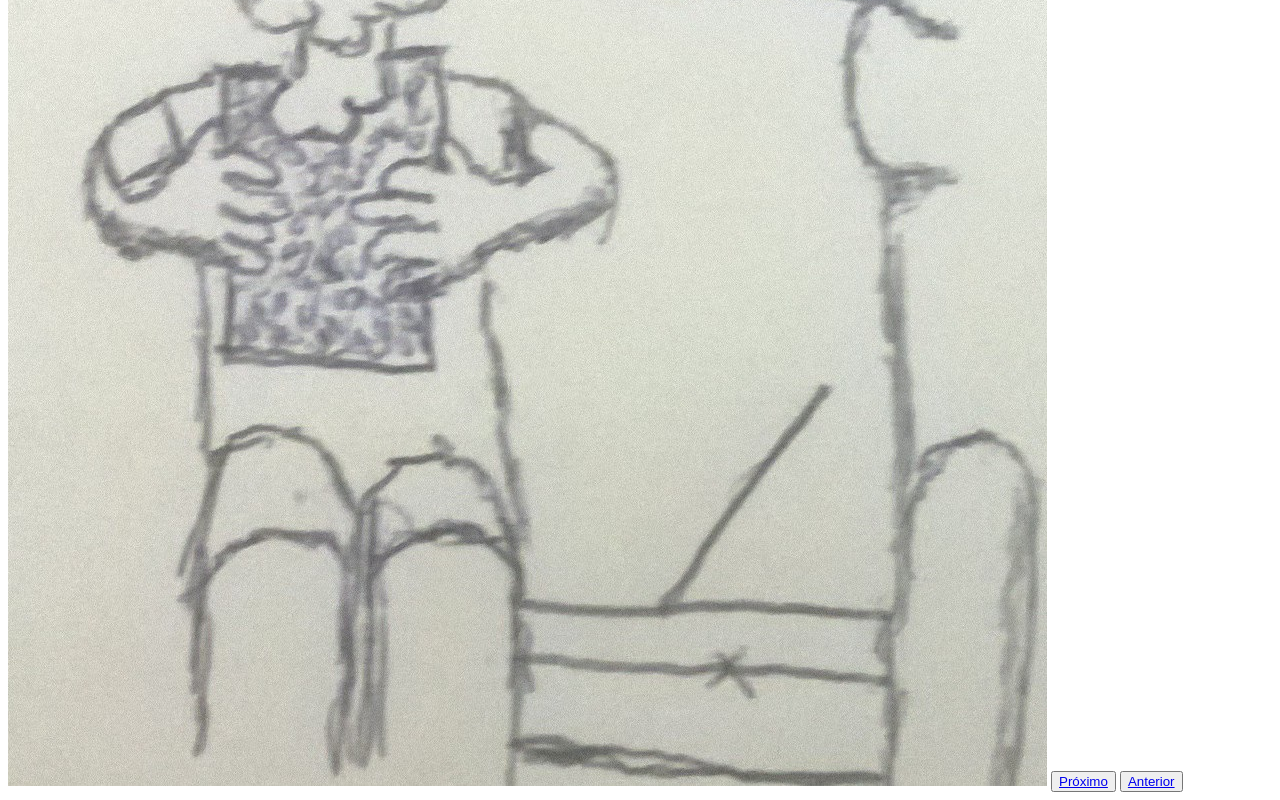
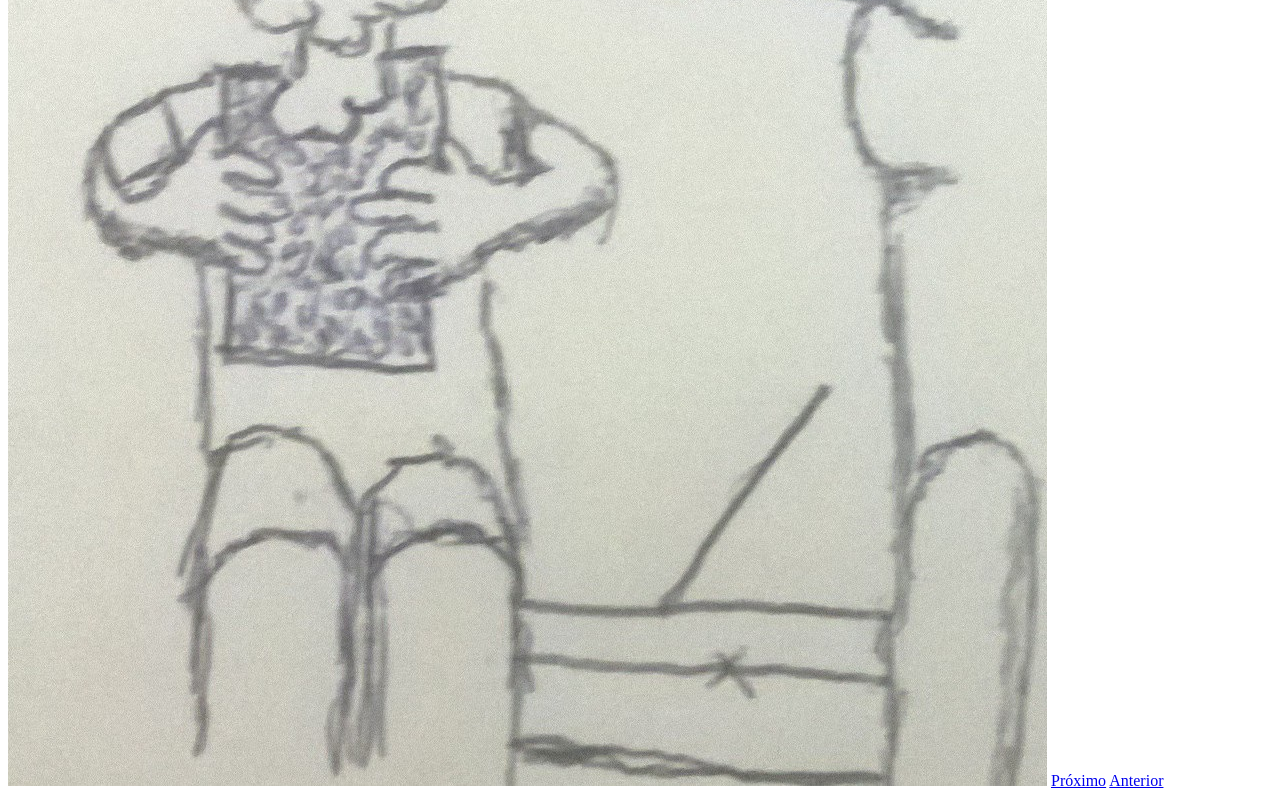
Before and after one commit to WanndersonOliveira/HQ1, a plain HTML site: page pages/page10.html in a window 1280 px wide. Shown: the part 337-1137 px from the top of the page. Drawn offline with Linux system fonts and the light colour scheme.

Commit message:
Update page10.html

```diff
--- a/pages/page10.html
+++ b/pages/page10.html
@@ -9,7 +9,7 @@
 <body>
 	<img src="../img/9.jpg" id="img">
 
-	<button id="prox"><a href="page11.html">Próximo</a></button>
-	<button id="ant"><a href="page9.html">Anterior</a></button>
+	<a href="page11.html" id="prox">Próximo</a>
+	<a href="page9.html" id="ant">Anterior</a>
 </body>
 </html>
```
